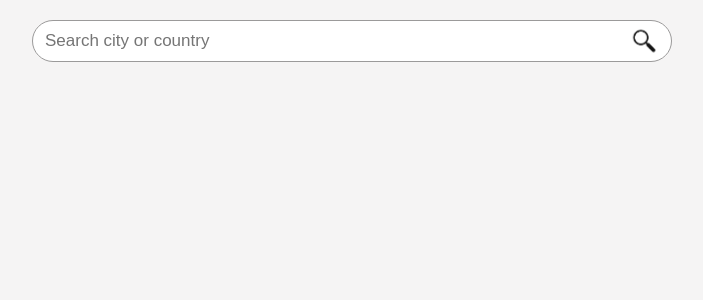
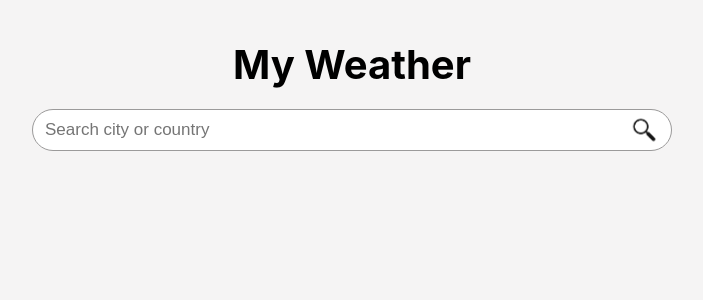
Before and after one commit to fzippy/weather-info-app, a React (Create React App) app: page / in a window 1280 px wide. Shown: the top 300 px of the page, without its empty margins (288-991 px from the left). Built offline with nearby package versions, Linux system fonts and the light colour scheme.

Commit message:
Made css changes and addeed title

```diff
--- a/src/App.css
+++ b/src/App.css
@@ -36,20 +36,23 @@
   font-size: 17px;
 }
 .cardContainer{
+  display: flex;
+  flex-wrap: wrap;
   width: 80%;
   margin: 0 auto;
-  /* border: 1px solid blue; */
   padding: 20px ;
 }
 .card{
   border-radius: 6px;
   background-color: white;
   border: 1px solid rgb(180, 180, 180);
-  width: 325px;
-  height: 335px;
+  min-width: 305px;
+  max-width: 305px;
+  min-height: 335px;
   box-shadow: 0px 4px 14px 5px rgb(214, 214, 214);
   /* border: 1px solid red; */
   padding: 10px ;
+  margin: 10px 20px;
 }
 .cardImg{
   width: 99%;
--- a/src/App.js
+++ b/src/App.js
@@ -17,6 +17,16 @@ function App() {
 
   return (
     <div className="container">
+      <p
+        style={{
+          textAlign: "center",
+          fontSize: "40px",
+          fontWeight: "bold",
+          padding: "20px 0",
+        }}
+      >
+        My Weather{" "}
+      </p>
       <SearchBar onLicks={getData} />
       <div className="cardContainer">
         {dataArray}
```
